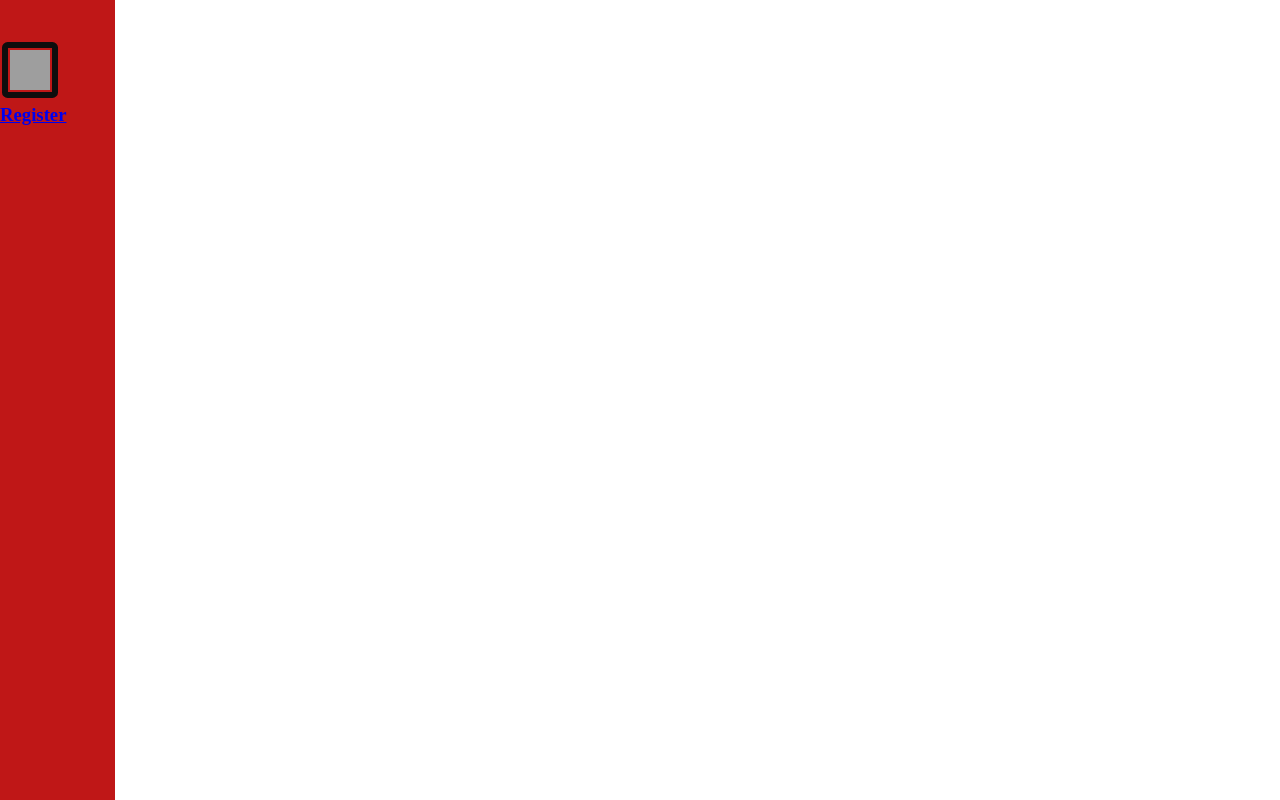
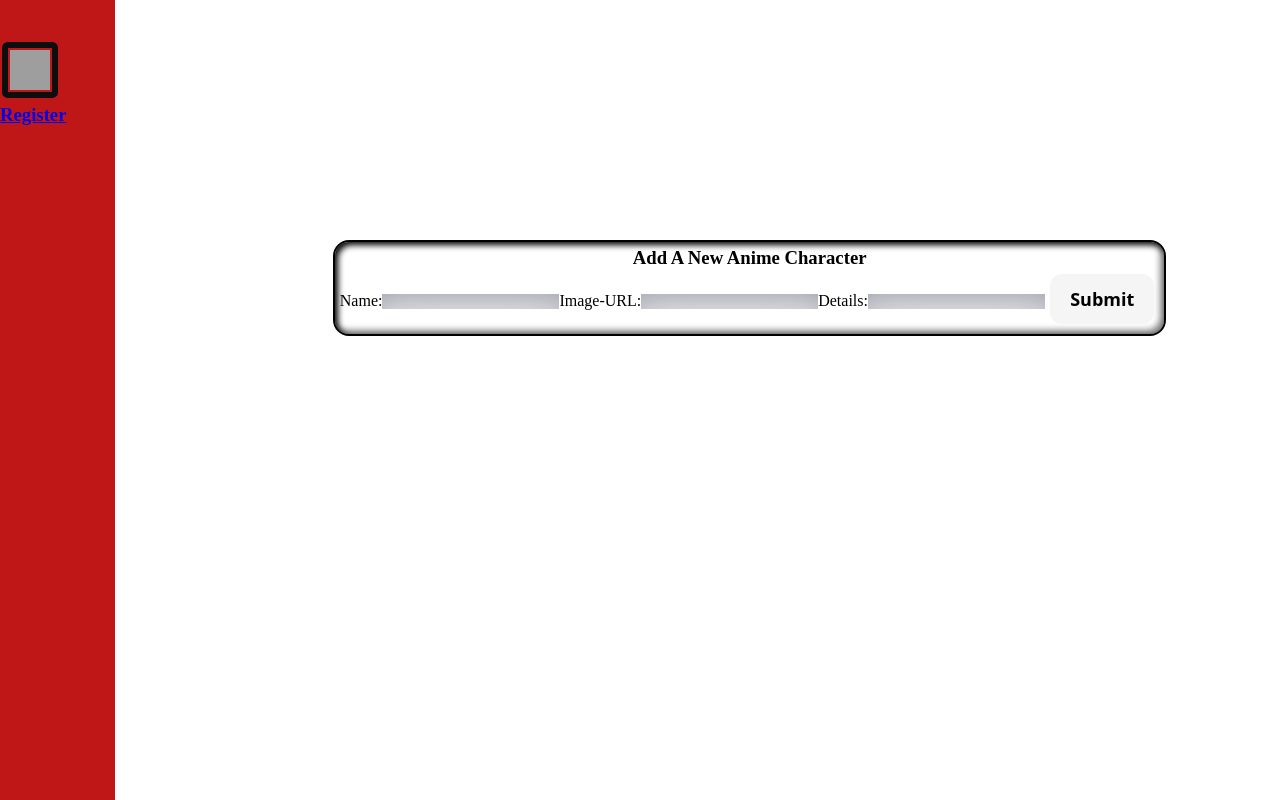
Before and after one commit to thomalita/tomtom-frontend, a React (Create React App) app in the folder client/: page /add-character in a window 1280 px wide. Before the commit this address had no page. Built offline with nearby package versions, Linux system fonts and the light colour scheme; grey boxes are pictures that could not be loaded; the HTML template or start-up script is replaced by a standard one.

Commit message:
more css

```diff
--- a/client/src/App.js
+++ b/client/src/App.js
@@ -11,6 +11,7 @@ import './index.css';
 import CharacterCard from './Components/CharacterCard'
 import AddAnime from './Components/AddAnime'
 import UpdateAnime from './Components/UpdateAnime'
+import AddCharacter from './Components/AddCharacter'
 
 function App() {
   const [authenticated, toggleAuthenticated] = useState(false)
@@ -51,6 +52,7 @@ function App() {
             element={<Characters />}
           />
           <Route path = "/add-anime" element={ <AddAnime/>} />
+          <Route path = "/add-character" element={ <AddCharacter/>} />
           <Route path="/register" element={<Register />} />
           <Route path = "/anime/:animeId/updateAnime" element={ <UpdateAnime/>}/>
         </Routes>
--- /dev/null
+++ b/client/src/Components/AddCharacter.jsx
@@ -0,0 +1,65 @@
+import React from 'react'
+import axios from 'axios';
+import { useState } from 'react';
+import { useNavigate } from 'react-router-dom';
+import { BASE_URL } from '../services/api';
+
+const AddCharacter = () => {
+    const navigate = useNavigate()
+    const initialFormValues = {
+        name: '',
+        image: '',
+        details: ''
+    };
+    const [formValues, setFormValues] = useState(initialFormValues)
+
+    const handleChange = (e) => {
+        setFormValues({ ...formValues, [e.target.name]: e.target.value })
+      }
+
+    const handleSubmit = async (e) => {
+        e.preventDefault()
+          const res = await axios.post(`${BASE_URL}/api/anime/:id`, formValues)
+          navigate(`/anime`)
+    }
+
+  return (
+    <div className='add-anime-page'>
+    <div className='addAnime-header'>
+      <h3>Add A New Anime Character</h3>
+      <div className='add-anime-form'>
+          <form onSubmit={handleSubmit}>
+              Name:
+              <input
+              onChange={handleChange}
+              name="name"
+              value={formValues.name}
+              type="text"
+              required
+              />
+              Image-URL:
+              <input
+              onChange={handleChange}
+              name="image"
+              value={formValues.image}
+              type="text"
+              required
+              />
+              Details:
+              <input
+              onChange={handleChange}
+              name="details"
+              value={formValues.details}
+              type="text"
+              required
+              />
+              <button>Submit</button>
+          </form>
+        </div>
+    </div>
+  </div>
+  )
+}
+
+
+export default AddCharacter
--- a/client/src/Components/AnimeCard.jsx
+++ b/client/src/Components/AnimeCard.jsx
@@ -8,8 +8,11 @@ export const AnimeCard = ({name, image, details, id, api}) => {
     const BASE_URL = 'http://localhost:3001/api'
 
     const handleDelete = async (id) => {
+        let confirm = window.confirm('Delete Anime?')
+        if ( confirm === true ){
         await axios.delete(`${BASE_URL}/anime/${id}`)
         api()
+    }
     }
 
 
--- a/client/src/Components/CharacterCard.jsx
+++ b/client/src/Components/CharacterCard.jsx
@@ -1,4 +1,5 @@
 import React from 'react'
+import { Link } from 'react-router-dom'
 
 export const CharacterCard = ({ name, image, details}) => {
   return (
@@ -6,6 +7,9 @@ export const CharacterCard = ({ name, image, details}) => {
         <img id='character-card' src={image}/>
         <h2>{name}</h2>
         <p>{details}</p>
+        <Link id='addCharacter' to='/anime/:id'>
+        <h4>Add Character</h4>
+        </Link>
     </div>
   )
 }
```
